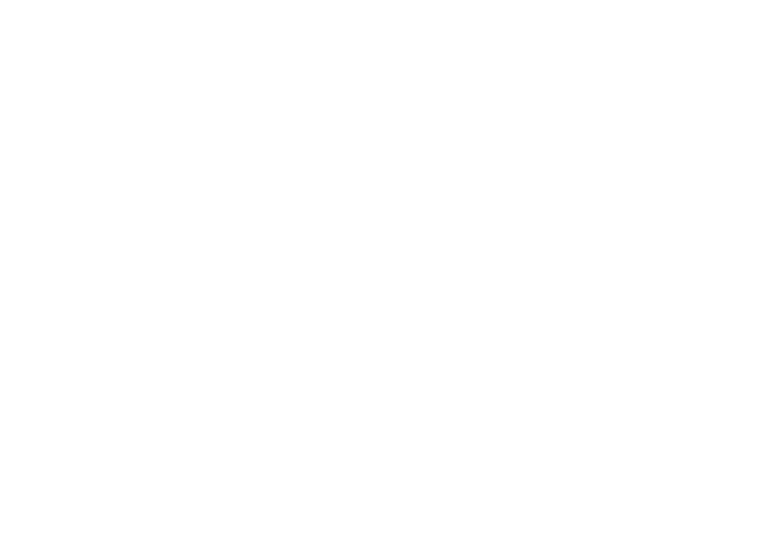
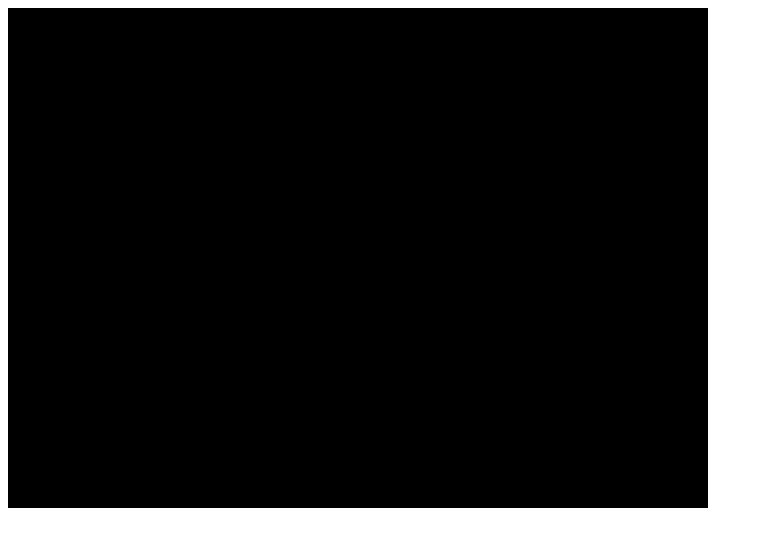
Before and after one commit to krynv/asteroids, a plain HTML site: page index.html in a window 1280 px wide. Shown: the whole page, without its empty margins (0-763 px from the left). Drawn offline with Linux system fonts and the light colour scheme.

Commit message:
Created canvas

```diff
--- a/index.html
+++ b/index.html
@@ -8,7 +8,7 @@
 </head>
 
 <body>
-    <div id="output_div"></div>
+    <canvas id="gameCanvas" width="700" height="500"></canvas>
     <script src="js/index.js"></script>
 </body>
 
--- a/js/index.js
+++ b/js/index.js
@@ -0,0 +1,11 @@
+const FPS = 60;
+
+const canvas = document.getElementById('gameCanvas');
+const ctx = canvas.getContext('2d');
+
+const update = () => {
+    ctx.fillStyle = 'black';
+    ctx.fillRect(0, 0, canvas.width, canvas.height);
+};
+
+setInterval(update, 1000 / FPS);
```
